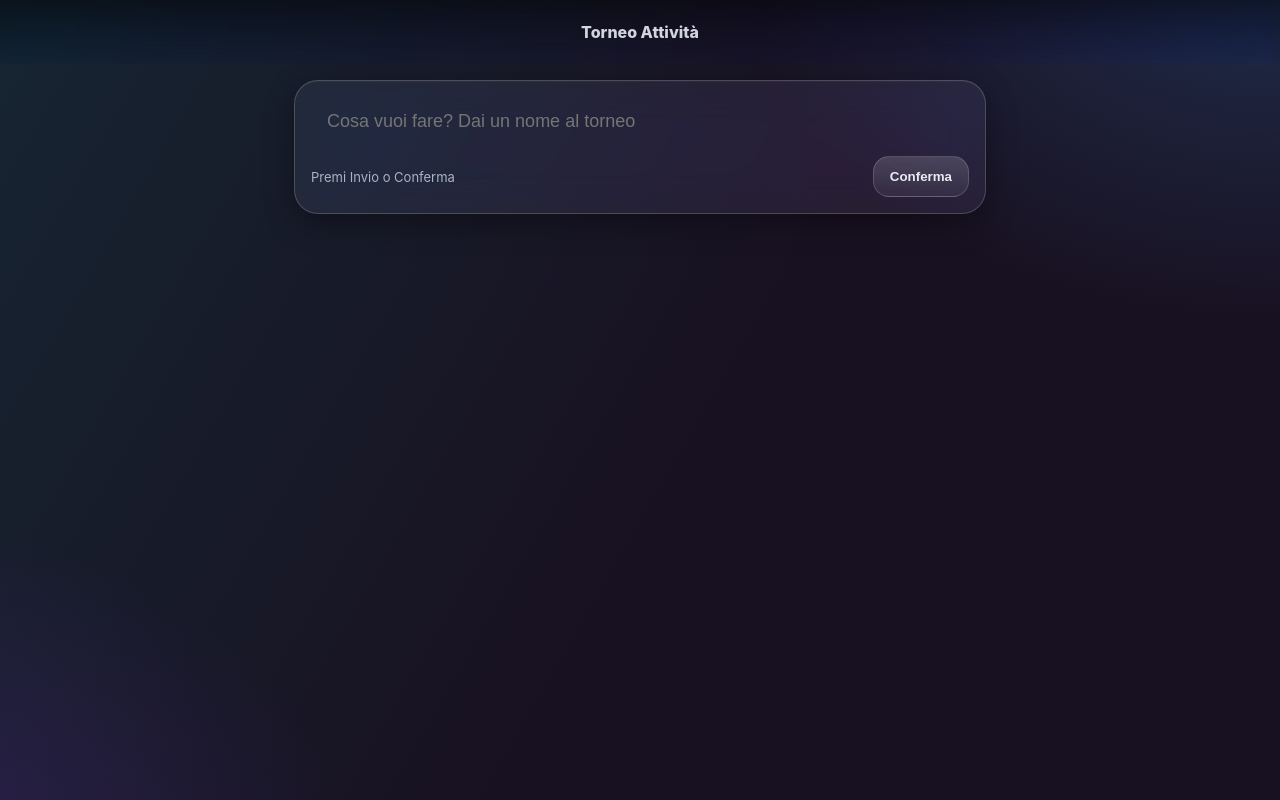
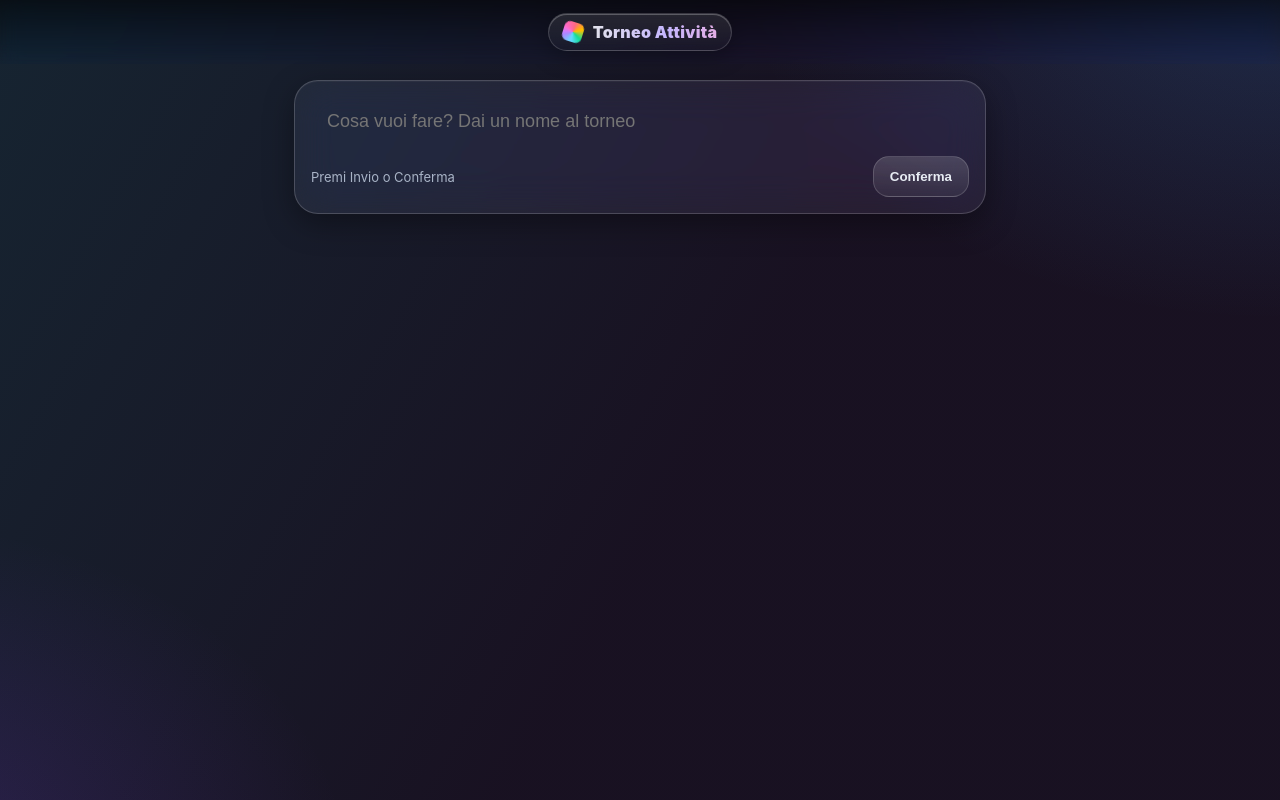
Before and after one commit to marcolastella/Torneo-App, a React (Vite) app: page / in a window 1280 px wide. Built offline with nearby package versions, Linux system fonts and the light colour scheme.

Commit message:
Add files via upload

```diff
--- a/src/App.jsx
+++ b/src/App.jsx
@@ -38,7 +38,7 @@ function chipFor(index){
   return `linear-gradient(135deg, hsla(${start},90%,60%,.18), hsla(${end},90%,55%,.12))`
 }
 
-function Confetti(){
+function Confetti({dense=false}){
   const ref = useRef(null)
   useEffect(()=>{
     const c = ref.current; if(!c) return
@@ -46,7 +46,8 @@ function Confetti(){
     const ctx = c.getContext('2d')
     const resize = ()=>{ c.width=innerWidth*dpr; c.height=innerHeight*dpr; ctx.setTransform(dpr,0,0,dpr,0,0) }
     resize(); addEventListener('resize', resize, {passive:true})
-    const parts = Array.from({length:180},()=>({x:innerWidth/2,y:innerHeight*.3,r:Math.random()*3+2,
+    const count = dense ? 420 : 180;
+    const parts = Array.from({length:count},()=>({x:innerWidth/2,y:innerHeight*.3,r:Math.random()*3+2,
       vx:(Math.random()*2-1)*6,vy:Math.random()*-8-6,rot:Math.random()*Math.PI,vr:(Math.random()-.5)*.4,
       hue:Math.floor(Math.random()*360),life:0,max:120+Math.random()*40}))
     let frame=0, raf
@@ -77,7 +78,9 @@ function Fanfare(){
       const noiseDur=.4, buffer=ctx.createBuffer(1,ctx.sampleRate*noiseDur,ctx.sampleRate)
       const data=buffer.getChannelData(0); for(let i=0;i<data.length;i++) data[i]=(Math.random()*2-1)*Math.pow(1-i/data.length,3)
       const noise=ctx.createBufferSource(); noise.buffer=buffer; const bp=ctx.createBiquadFilter(); bp.type='bandpass'; bp.frequency.value=4000; bp.Q.value=3
-      const ng=ctx.createGain(); ng.gain.value=.3; noise.connect(bp); bp.connect(ng); ng.connect(master); noise.start(t)
+      const ng=ctx.createGain(); ng.gain.value=.3; noise.connect(bp); bp.connect(ng); ng.connect(master); noise.start(t);
+      // cymbal burst
+      const cym = ctx.createOscillator(); const cg = ctx.createGain(); cym.type='square'; cym.frequency.value=800; cg.gain.setValueAtTime(.0001,t); cg.gain.exponentialRampToValueAtTime(.6,t+.02); cg.gain.exponentialRampToValueAtTime(.0001,t+.35); cym.connect(cg); cg.connect(master); cym.start(t); cym.stop(t+.35)
     }catch{}
   },[])
   return null
@@ -169,13 +172,13 @@ export default function App(){
     <div>
       <div id="backdrop" className="backdrop" />
       <div className="noise" />
-      <header><div className="appTitle">Torneo Attività</div></header>
+      <header><div className="brand"><div className="brandIcon"/><div className="brandText">Torneo Attività</div></div></header>
       <main className="container">
 
         {state.stage === Stage.Title && <TitleCard onConfirm={onConfirmTitle} />}
 
         {state.stage !== Stage.Title && (
-          <h1 className="title">{state.chain.length ? nextTitle : state.baseName}</h1>
+          <h1 className="title">{state.baseName}</h1>
         )}
 
         {(state.stage === Stage.Add || state.stage === Stage.Play) && state.chain.length > 0 && (
@@ -229,7 +232,8 @@ export default function App(){
         {state.stage === Stage.Final && (
           <section className="card finalWrap" style={{padding:16}}>
             <SuspenseBlast />
-            <h2 className="title">{phrase || state.baseName}</h2>
+            <div className="fireGlow" />
+            <h2 className="finalTitle">{(phrase || state.baseName)}</h2>
             <div style={{display:'flex', flexWrap:'wrap', gap:10, justifyContent:'center'}}>
               {state.chain.map((w,i)=> (
                 <span key={i} className="chip" style={{background: chipFor(w.themeIndex)}}>{w.text}</span>
--- a/src/styles.css
+++ b/src/styles.css
@@ -87,3 +87,56 @@ header{position:sticky; top:0; z-index:10; height:64px; display:flex; align-item
 @keyframes popIn{from{transform:scale(.96); opacity:0}to{transform:scale(1); opacity:1}}
 @keyframes slideDown{from{transform:translateY(-8px); opacity:0}to{transform:translateY(0); opacity:1}}
 @keyframes timerShrink{from{transform:scaleX(1)}to{transform:scaleX(0)}}
+
+
+/* Fancy top brand */
+header{
+  position:sticky; top:0; z-index:20; height:64px;
+  display:flex; align-items:center; justify-content:center;
+  background: linear-gradient(to bottom, rgba(0,0,0,0.55), rgba(0,0,0,0.0));
+  backdrop-filter: blur(10px) saturate(140%);
+}
+.brand{
+  display:inline-flex; align-items:center; gap:10px;
+  padding:8px 14px; border-radius:999px;
+  border:1px solid rgba(255,255,255,0.16);
+  background: linear-gradient(180deg, rgba(255,255,255,0.10), rgba(255,255,255,0.02));
+  box-shadow: 0 6px 22px rgba(0,0,0,.25), inset 0 1px 0 rgba(255,255,255,.25);
+}
+.brandIcon{
+  width:20px; height:20px; border-radius:6px;
+  background: conic-gradient(from 0deg, #7dd3fc, #a78bfa, #f472b6, #fb7185, #fbbf24, #34d399, #7dd3fc);
+  filter: saturate(130%);
+  animation: spinSlow 10s linear infinite;
+}
+.brandText{
+  font-weight:900;
+  background: linear-gradient(90deg, #e5e7eb, #c4b5fd, #f9a8d4, #e5e7eb);
+  background-size: 200% 100%;
+  -webkit-background-clip:text; background-clip:text; color: transparent;
+  letter-spacing:.3px;
+  animation: shimmer 6s ease-in-out infinite;
+}
+@keyframes spinSlow{ from{transform:rotate(0)} to{transform:rotate(360deg)} }
+@keyframes shimmer{ 0%{background-position:0% 50%} 50%{background-position:100% 50%} 100%{background-position:0% 50%} }
+
+/* Finale wow */
+.finalTitle{
+  font-weight: 1000;
+  font-size: clamp(28px, 9vw, 64px);
+  text-align:center;
+  line-height:1.08;
+  background: linear-gradient(90deg, #ffffff, #c7d2fe, #fbcfe8, #bbf7d0, #ffffff);
+  -webkit-background-clip:text; background-clip:text; color:transparent;
+  background-size: 300% 100%;
+  animation: shimmer 5s ease-in-out infinite, popIn .5s ease both;
+  text-shadow: 0 8px 30px rgba(0,0,0,.35);
+}
+.fireGlow{
+  position:fixed; inset:0; pointer-events:none; z-index:5;
+  background: radial-gradient(600px 400px at 50% 20%, rgba(255,255,255,.1), transparent 60%),
+              radial-gradient(800px 600px at 20% 100%, rgba(199,210,254,.12), transparent 60%),
+              radial-gradient(900px 700px at 80% 100%, rgba(248,180,217,.12), transparent 60%);
+  mix-blend-mode: screen; opacity:.9;
+  animation: fadeIn 1s ease both;
+}
```
